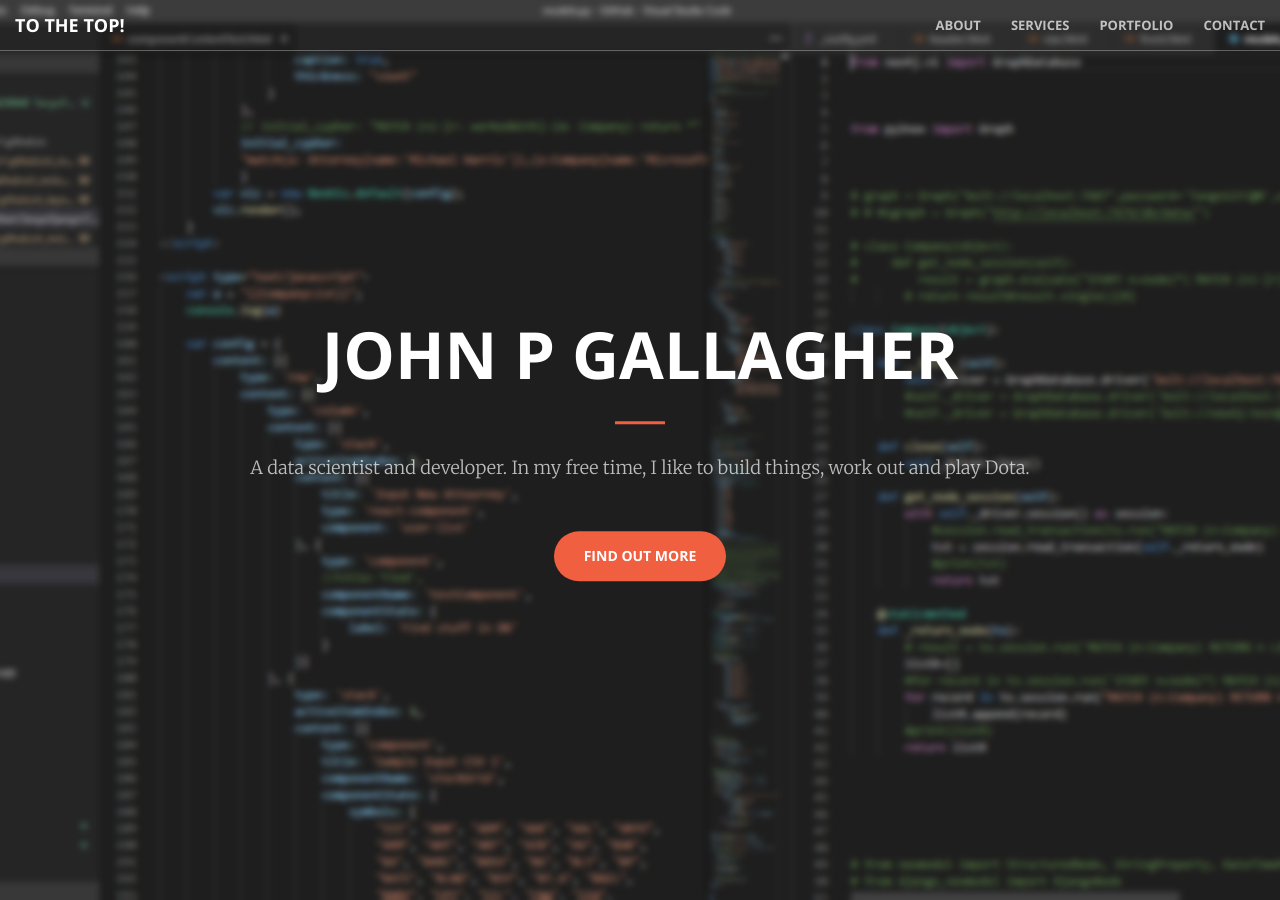
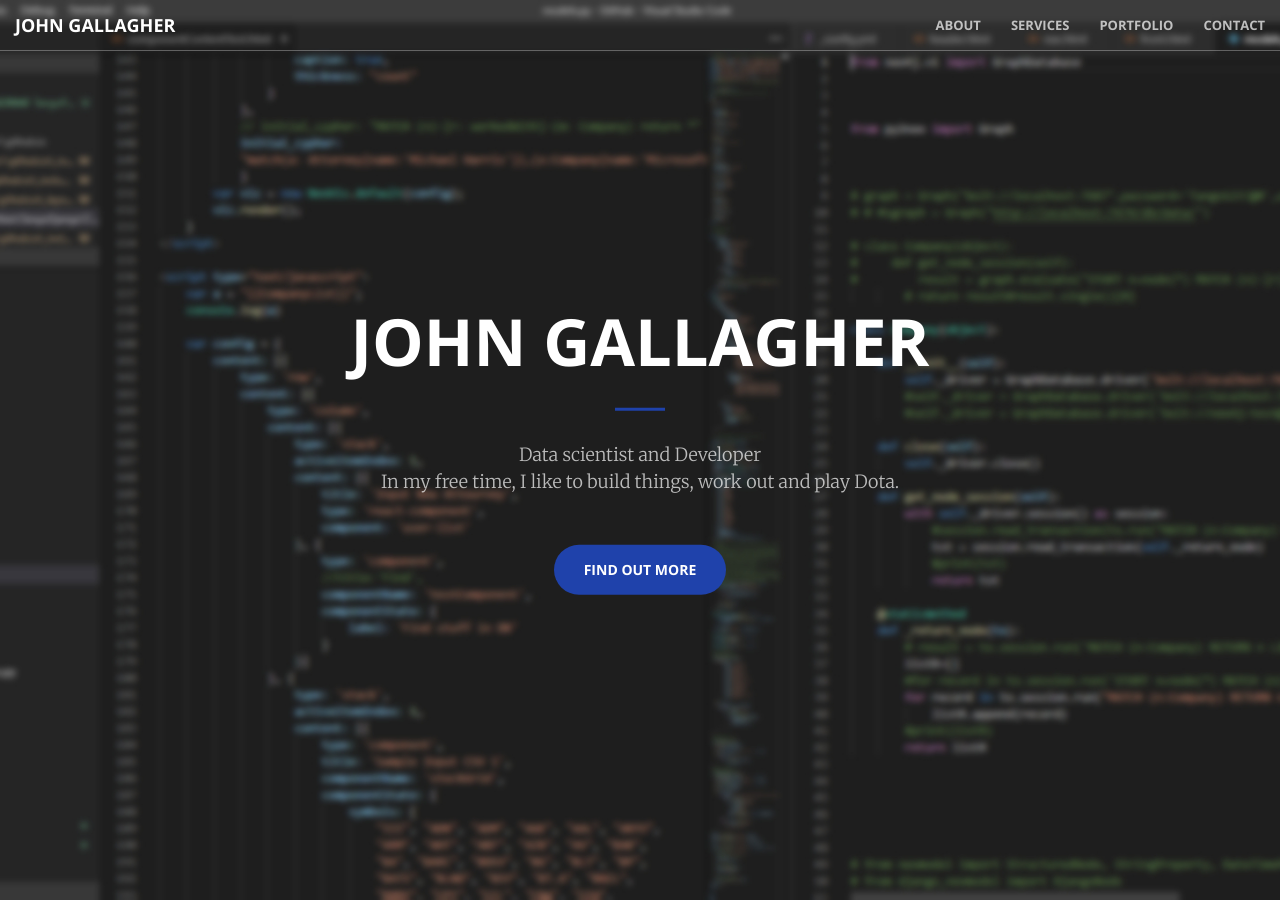
Before and after one commit to jpgallagher1/jpgallagher1.github.io, a Jekyll site: the page built from index.html, in a window 1280 px wide and 900 px high. Built offline with Jekyll 4.4.1, drawn with Linux system fonts in a browser that asks for light colours.

Commit message:
updated theme color and some button text

```diff
--- a/_includes/header.html
+++ b/_includes/header.html
@@ -1,10 +1,10 @@
 <header>
     <div class="header-content">
         <div class="header-content-inner">
-            <h1>John P Gallagher</h1>
+            <h1>John Gallagher</h1>
             <hr>
-            <p>A data scientist and developer.
-                In my free time, I like to build things, work out and play Dota.</p>
+            <p>Data scientist and Developer<br/>
+               In my free time, I like to build things, work out and play Dota.</p>
             <a href="#about" class="btn btn-primary btn-xl page-scroll">Find Out More</a>
         </div>
     </div>
--- a/_includes/nav.html
+++ b/_includes/nav.html
@@ -8,7 +8,7 @@
                 <span class="icon-bar"></span>
                 <span class="icon-bar"></span>
             </button>
-            <a class="navbar-brand page-scroll" href="#page-top">To the top!</a>
+            <a class="navbar-brand page-scroll" href="#page-top">John Gallagher</a>
         </div>
 
         <!-- Collect the nav links, forms, and other content for toggling -->
--- a/css/main.scss
+++ b/css/main.scss
@@ -34,7 +34,7 @@
 // }
 
 // variables.less
-$theme-primary: #F05F40;
+$theme-primary: #1F42AB;
 $theme-dark: #222;
 
 // Import partials from `sass_dir` (defaults to `_sass`)
```
